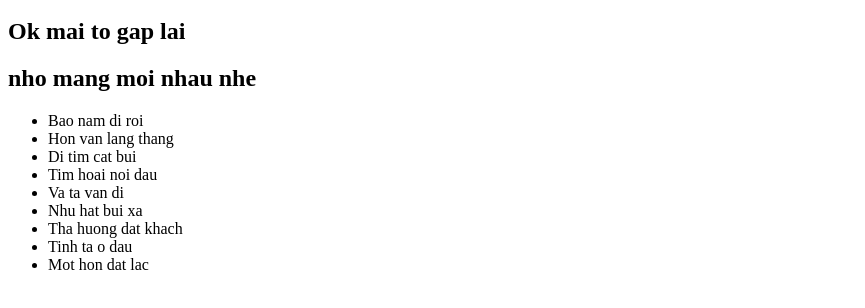
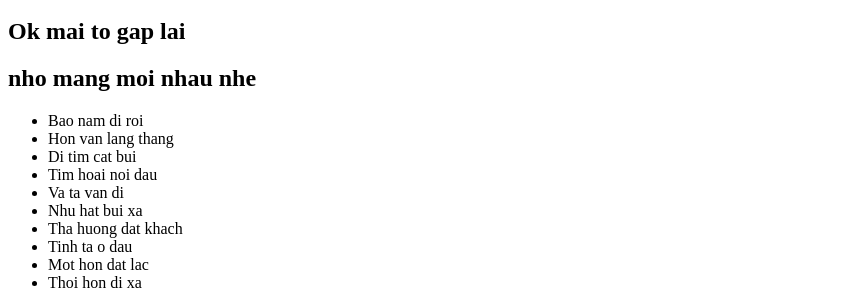
Before and after one commit to lala-Kem/Ok_Git_Basic, a plain HTML site: page about.html in a window 1280 px wide. Shown: the part 505-813 px from the top of the page, without its empty margins (0-865 px from the left). Drawn offline with Linux system fonts and the light colour scheme.

Commit message:
2 cau nua nhe

```diff
--- a/about.html
+++ b/about.html
@@ -36,6 +36,7 @@
         <li>Tha huong dat khach</li>
         <li>Tinh ta o dau</li>
         <li>Mot hon dat lac</li>
+        <li>Thoi hon di xa</li>
 
     </ul>
 </body>
```
